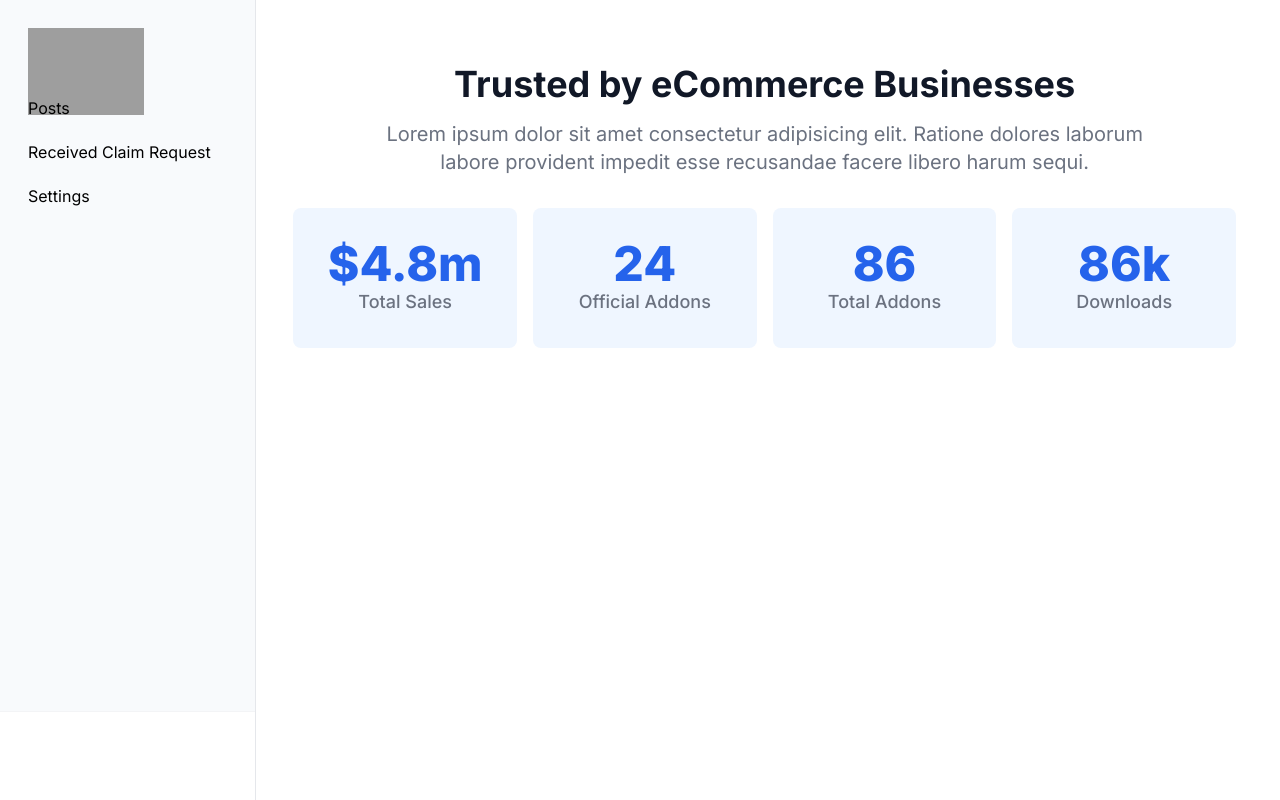
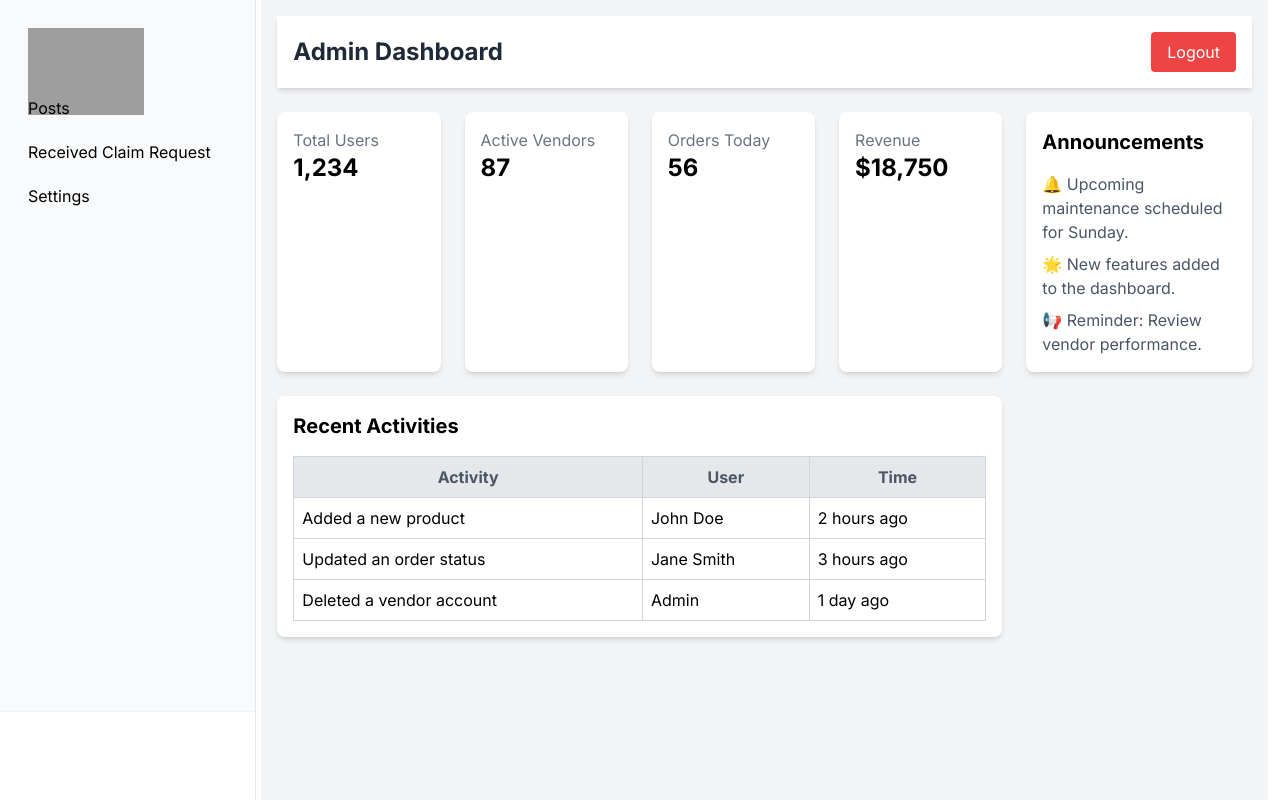
Before and after one commit to ekramul28/E-Commerce-Application-client, a Next.js app: page /admin in a window 1280 px wide. Built offline with nearby package versions, Linux system fonts and the light colour scheme; grey boxes are pictures that could not be loaded.

Commit message:
admin and vendor dashboard added

```diff
--- a/src/app/(commonLayout)/(dashboardLayout)/(admin)/admin/page.tsx
+++ b/src/app/(commonLayout)/(dashboardLayout)/(admin)/admin/page.tsx
@@ -1,65 +1,93 @@
 import React from "react";
 
-const AdminHome = () => {
+const AdminDashboard = () => {
   return (
-    <div className="mt-4">
-      <div className="mx-auto max-w-screen-xl px-4 py-8 sm:px-6 sm:py-12 lg:px-8">
-        <div className="mx-auto max-w-3xl text-center">
-          <h2 className="text-3xl font-bold text-gray-900 sm:text-4xl">
-            Trusted by eCommerce Businesses
-          </h2>
+    <div className="min-h-screen bg-gray-100 p-4">
+      {/* Header */}
+      <header className="bg-white shadow-md p-4 mb-6 flex justify-between items-center">
+        <h1 className="text-2xl font-bold text-gray-800">Admin Dashboard</h1>
+        <button className="bg-red-500 text-white px-4 py-2 rounded">
+          Logout
+        </button>
+      </header>
 
-          <p className="mt-4 text-gray-500 sm:text-xl">
-            Lorem ipsum dolor sit amet consectetur adipisicing elit. Ratione
-            dolores laborum labore provident impedit esse recusandae facere
-            libero harum sequi.
-          </p>
+      {/* Main Content */}
+      <main className="grid grid-cols-1 lg:grid-cols-4 gap-6">
+        {/* Statistics Section */}
+        <div className="col-span-1 lg:col-span-3 grid grid-cols-1 md:grid-cols-4 gap-6">
+          <div className="bg-white p-4 shadow-md rounded-lg">
+            <h3 className="text-gray-500">Total Users</h3>
+            <p className="text-2xl font-bold">1,234</p>
+          </div>
+          <div className="bg-white p-4 shadow-md rounded-lg">
+            <h3 className="text-gray-500">Active Vendors</h3>
+            <p className="text-2xl font-bold">87</p>
+          </div>
+          <div className="bg-white p-4 shadow-md rounded-lg">
+            <h3 className="text-gray-500">Orders Today</h3>
+            <p className="text-2xl font-bold">56</p>
+          </div>
+          <div className="bg-white p-4 shadow-md rounded-lg">
+            <h3 className="text-gray-500">Revenue</h3>
+            <p className="text-2xl font-bold">$18,750</p>
+          </div>
         </div>
 
-        <dl className="mt-6 grid grid-cols-1 gap-4 sm:mt-8 sm:grid-cols-2 lg:grid-cols-4">
-          <div className="flex flex-col rounded-lg bg-blue-50 px-4 py-8 text-center">
-            <dt className="order-last text-lg font-medium text-gray-500">
-              Total Sales
-            </dt>
+        {/* Announcements Section */}
+        <div className="bg-white p-4 shadow-md rounded-lg">
+          <h2 className="text-xl font-bold mb-4">Announcements</h2>
+          <ul className="space-y-2">
+            <li className="text-gray-600">
+              🔔 Upcoming maintenance scheduled for Sunday.
+            </li>
+            <li className="text-gray-600">
+              🌟 New features added to the dashboard.
+            </li>
+            <li className="text-gray-600">
+              📢 Reminder: Review vendor performance.
+            </li>
+          </ul>
+        </div>
 
-            <dd className="text-4xl font-extrabold text-blue-600 md:text-5xl">
-              $4.8m
-            </dd>
-          </div>
-
-          <div className="flex flex-col rounded-lg bg-blue-50 px-4 py-8 text-center">
-            <dt className="order-last text-lg font-medium text-gray-500">
-              Official Addons
-            </dt>
-
-            <dd className="text-4xl font-extrabold text-blue-600 md:text-5xl">
-              24
-            </dd>
-          </div>
-
-          <div className="flex flex-col rounded-lg bg-blue-50 px-4 py-8 text-center">
-            <dt className="order-last text-lg font-medium text-gray-500">
-              Total Addons
-            </dt>
-
-            <dd className="text-4xl font-extrabold text-blue-600 md:text-5xl">
-              86
-            </dd>
-          </div>
-
-          <div className="flex flex-col rounded-lg bg-blue-50 px-4 py-8 text-center">
-            <dt className="order-last text-lg font-medium text-gray-500">
-              Downloads
-            </dt>
-
-            <dd className="text-4xl font-extrabold text-blue-600 md:text-5xl">
-              86k
-            </dd>
-          </div>
-        </dl>
-      </div>
+        {/* Recent Activities Section */}
+        <div className="col-span-1 lg:col-span-3 bg-white p-4 shadow-md rounded-lg">
+          <h2 className="text-xl font-bold mb-4">Recent Activities</h2>
+          <table className="w-full table-auto border-collapse border border-gray-300">
+            <thead>
+              <tr className="bg-gray-200 text-gray-600">
+                <th className="p-2 border border-gray-300">Activity</th>
+                <th className="p-2 border border-gray-300">User</th>
+                <th className="p-2 border border-gray-300">Time</th>
+              </tr>
+            </thead>
+            <tbody>
+              <tr>
+                <td className="p-2 border border-gray-300">
+                  Added a new product
+                </td>
+                <td className="p-2 border border-gray-300">John Doe</td>
+                <td className="p-2 border border-gray-300">2 hours ago</td>
+              </tr>
+              <tr>
+                <td className="p-2 border border-gray-300">
+                  Updated an order status
+                </td>
+                <td className="p-2 border border-gray-300">Jane Smith</td>
+                <td className="p-2 border border-gray-300">3 hours ago</td>
+              </tr>
+              <tr>
+                <td className="p-2 border border-gray-300">
+                  Deleted a vendor account
+                </td>
+                <td className="p-2 border border-gray-300">Admin</td>
+                <td className="p-2 border border-gray-300">1 day ago</td>
+              </tr>
+            </tbody>
+          </table>
+        </div>
+      </main>
     </div>
   );
 };
 
-export default AdminHome;
+export default AdminDashboard;
--- a/src/app/(commonLayout)/(dashboardLayout)/(vendor)/vendor/addProduct/page.tsx
+++ b/src/app/(commonLayout)/(dashboardLayout)/(vendor)/vendor/addProduct/page.tsx
@@ -95,7 +95,7 @@ const ProductForm = () => {
   return (
     <form
       onSubmit={handleSubmit}
-      className=" max-w-3xl mx-auto p-4 bg-white rounded-lg shadow-md grid grid-cols-1 md:grid-cols-2 gap-6 mt-6"
+      className="  mx-auto p-8 border-2 bg-white rounded-lg shadow-md grid grid-cols-1 md:grid-cols-2 gap-6 mt-6"
     >
       {/* Name */}
       <div>
--- a/src/app/(commonLayout)/(dashboardLayout)/(vendor)/vendor/createShop/page.tsx
+++ b/src/app/(commonLayout)/(dashboardLayout)/(vendor)/vendor/createShop/page.tsx
@@ -55,7 +55,7 @@ const CreateShop = () => {
   };
 
   return (
-    <div className="max-w-3xl mx-auto p-4 bg-white rounded-lg shadow-md mt-6">
+    <div className="border-2  mx-auto p-4 bg-white rounded-lg shadow-md mt-20">
       <h2 className="text-xl font-bold mb-6">Create Shop</h2>
       <form
         onSubmit={handleSubmit}
--- a/src/app/(commonLayout)/(dashboardLayout)/(vendor)/vendor/page.tsx
+++ b/src/app/(commonLayout)/(dashboardLayout)/(vendor)/vendor/page.tsx
@@ -1,7 +1,91 @@
 import React from "react";
 
-const Vendor = () => {
-  return <div>this is Vendor Home</div>;
+const VendorDashboard = () => {
+  return (
+    <div className="min-h-screen bg-gray-100 p-4">
+      <header className="bg-white shadow-md p-4 mb-6 flex justify-between items-center">
+        <h1 className="text-2xl font-bold text-gray-800">Vendor Dashboard</h1>
+        <button className="bg-blue-500 text-white px-4 py-2 rounded">
+          Logout
+        </button>
+      </header>
+
+      <main className="grid grid-cols-1 lg:grid-cols-4 gap-6">
+        {/* Stats Section */}
+        <div className="col-span-1 lg:col-span-3 grid grid-cols-1 md:grid-cols-3 gap-6">
+          <div className="bg-white p-4 shadow-md rounded-lg">
+            <h3 className="text-gray-500">Total Sales</h3>
+            <p className="text-2xl font-bold">$12,345</p>
+          </div>
+          <div className="bg-white p-4 shadow-md rounded-lg">
+            <h3 className="text-gray-500">Pending Orders</h3>
+            <p className="text-2xl font-bold">5</p>
+          </div>
+          <div className="bg-white p-4 shadow-md rounded-lg">
+            <h3 className="text-gray-500">Active Products</h3>
+            <p className="text-2xl font-bold">25</p>
+          </div>
+        </div>
+
+        {/* Announcements Section */}
+        <div className="bg-white p-4 shadow-md rounded-lg">
+          <h2 className="text-xl font-bold mb-4">Announcements</h2>
+          <ul className="space-y-2">
+            <li className="text-gray-600">
+              🎉 Welcome to the new Vendor Dashboard!
+            </li>
+            <li className="text-gray-600">
+              🚀 Don’t forget to update your product inventory.
+            </li>
+            <li className="text-gray-600">
+              🛠 Maintenance scheduled for this weekend.
+            </li>
+          </ul>
+        </div>
+
+        {/* Recent Orders Section */}
+        <div className="col-span-1 lg:col-span-3 bg-white p-4 shadow-md rounded-lg">
+          <h2 className="text-xl font-bold mb-4">Recent Orders</h2>
+          <table className="w-full table-auto border-collapse border border-gray-300">
+            <thead>
+              <tr className="bg-gray-200 text-gray-600">
+                <th className="p-2 border border-gray-300">Order ID</th>
+                <th className="p-2 border border-gray-300">Customer</th>
+                <th className="p-2 border border-gray-300">Amount</th>
+                <th className="p-2 border border-gray-300">Status</th>
+              </tr>
+            </thead>
+            <tbody>
+              <tr>
+                <td className="p-2 border border-gray-300">#001</td>
+                <td className="p-2 border border-gray-300">John Doe</td>
+                <td className="p-2 border border-gray-300">$150</td>
+                <td className="p-2 border border-gray-300 text-green-500">
+                  Completed
+                </td>
+              </tr>
+              <tr>
+                <td className="p-2 border border-gray-300">#002</td>
+                <td className="p-2 border border-gray-300">Jane Smith</td>
+                <td className="p-2 border border-gray-300">$250</td>
+                <td className="p-2 border border-gray-300 text-yellow-500">
+                  Pending
+                </td>
+              </tr>
+              <tr>
+                <td className="p-2 border border-gray-300">#003</td>
+                <td className="p-2 border border-gray-300">Mark Lee</td>
+                <td className="p-2 border border-gray-300">$75</td>
+                <td className="p-2 border border-gray-300 text-red-500">
+                  Cancelled
+                </td>
+              </tr>
+            </tbody>
+          </table>
+        </div>
+      </main>
+    </div>
+  );
 };
 
-export default Vendor;
+export default VendorDashboard;
--- a/src/assets/AllType.ts
+++ b/src/assets/AllType.ts
@@ -17,6 +17,7 @@ export type TProduct = {
 export type shop = {
   id: string;
   logo: string;
+  vendorId: string;
   name: string;
 };
 
```
Also changed, not shown: src/app/(commonLayout)/product/_components/MedicineCard.tsx (+6 -1 lines), src/app/(commonLayout)/yourOrders/_components/orderCard.tsx (+12 -7 lines), src/app/(commonLayout)/yourOrders/page.tsx (+1 -8 lines).
